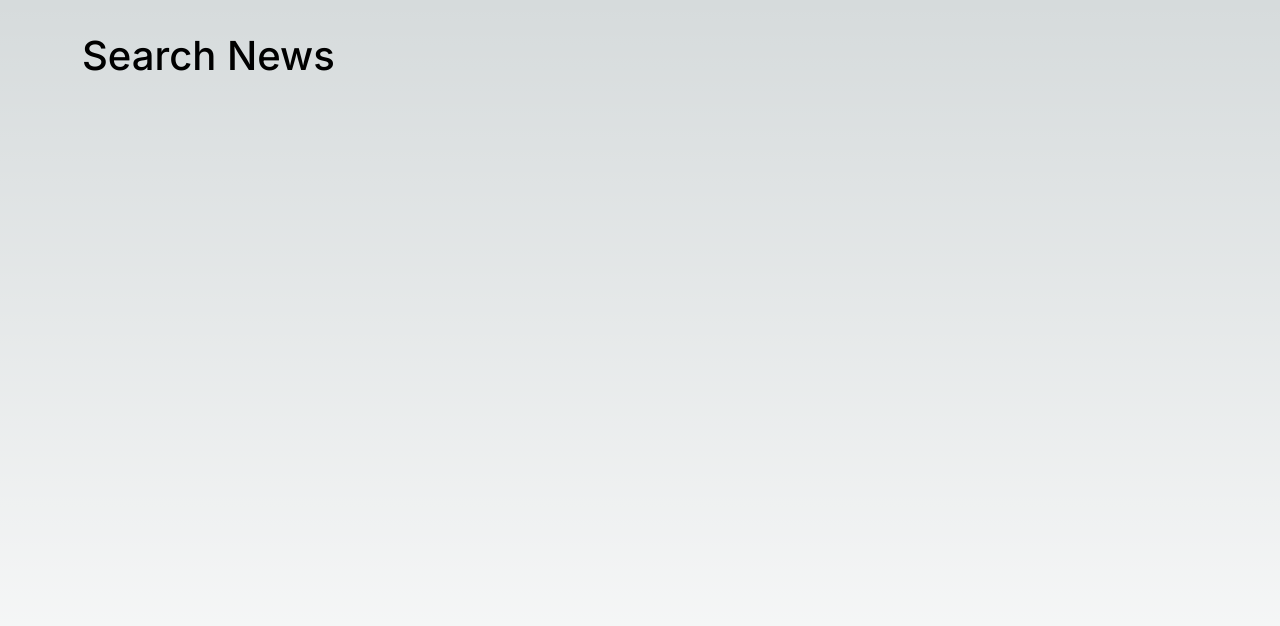
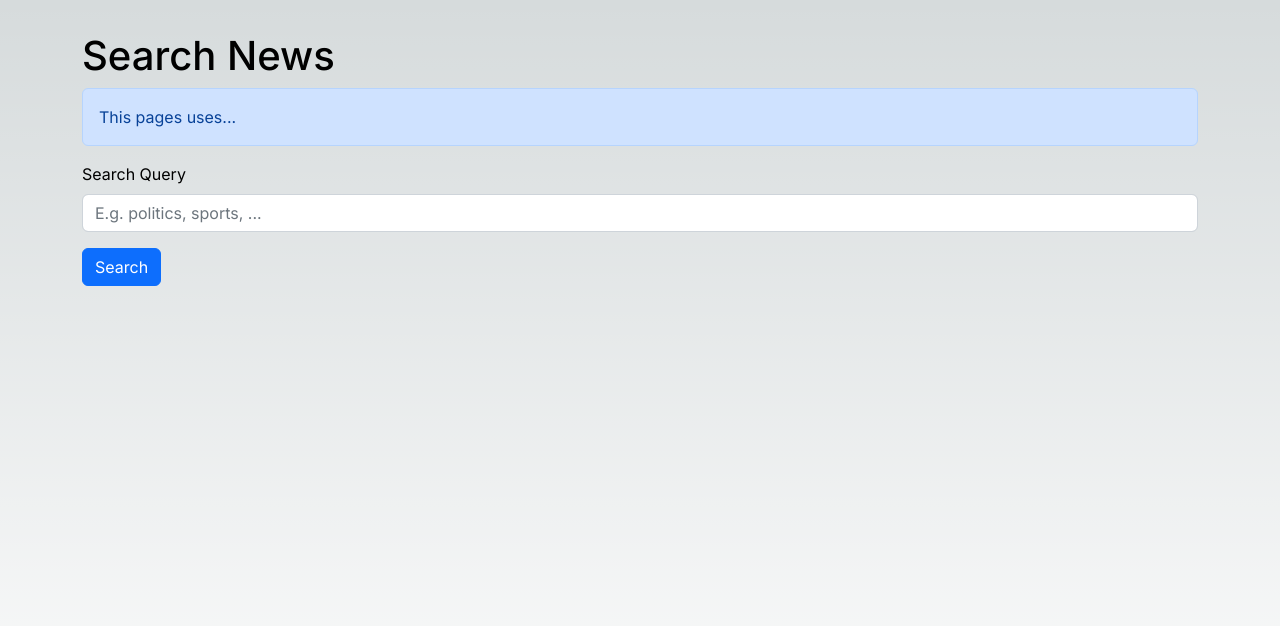
Before and after one commit to SithumDilanga/nextjs_news_article_website, a Next.js app: page /search in a window 1280 px wide. Shown: the top 626 px of the page. Built offline with nearby package versions, Linux system fonts and the light colour scheme.

Commit message:
API routes & client side rendering

```diff
--- a/pages/api/hello.ts
+++ /dev/null
@@ -1,13 +0,0 @@
-// Next.js API route support: https://nextjs.org/docs/api-routes/introduction
-import type { NextApiRequest, NextApiResponse } from 'next'
-
-type Data = {
-  name: string
-}
-
-export default function handler(
-  req: NextApiRequest,
-  res: NextApiResponse<Data>
-) {
-  res.status(200).json({ name: 'John Doe' })
-}
--- /dev/null
+++ b/pages/api/search-news.ts
@@ -0,0 +1,21 @@
+// Next.js API route support: https://nextjs.org/docs/api-routes/introduction
+import { NewsResponse } from '@/models/NewsArticles';
+import type { NextApiRequest, NextApiResponse } from 'next'
+
+export default async function handler(
+  req: NextApiRequest,
+  res: NextApiResponse
+) {
+
+  const searchQuery = req.query.q?.toString();
+
+  if(!searchQuery) {
+    return res.status(400).json({ error: "Please provide a search query" });
+  }
+
+  const response = await fetch(`https://newsapi.org/v2/everything?q=${searchQuery}&apiKey=${process.env.NEWS_API_KEY}`);
+
+  const newsResponse: NewsResponse = await response.json();
+
+  res.status(200).json(newsResponse.articles)
+}
--- a/pages/search.tsx
+++ b/pages/search.tsx
@@ -1,10 +1,73 @@
+import NewsArticleGrid from "@/components/NewsArticleGrid";
+import { NewsArticle } from "@/models/NewsArticles";
+import Head from "next/head";
+import { FormEvent, use, useState } from "react";
+import { Alert, Button, Form, Spinner } from "react-bootstrap";
+
 const SearchNewsPage = () => {
+
+  const [searchResults, setSearchResults] = useState<NewsArticle[] | null>(null);
+  const [searchResultsLoading, setSearchResultsLoading] = useState(false);
+  const [searchResultsLoadingIsError, setSearchResultsLoadingIsError] = useState(false);
+
+  async function handleSubmit(e: FormEvent<HTMLFormElement>) {
+    e.preventDefault(); // to prevent page from refreshing when submit
+    const formData = new FormData(e.target as HTMLFormElement);
+    const searchQuery = formData.get("searchQuery")?.toString().trim();
+
+    if(searchQuery) {
+      try {
+
+        setSearchResults(null);
+        setSearchResultsLoadingIsError(false)
+        setSearchResultsLoading(true);
+        const response = await fetch(`/api/search-news?q=${searchQuery}`);
+        const articles: NewsArticle[] = await response.json();
+        setSearchResults(articles);
+
+      } catch (error) {
+        console.error(error);
+        setSearchResultsLoadingIsError(true);
+      } finally {
+        setSearchResultsLoading(false)
+      }
+    }
+
+  }
+
+
   return (
+    <>
+    <Head>
+      <title key="title">Search News - NextJS News App</title>
+    </Head>
     <main>
       <h1>
         Search News
       </h1>
+      <Alert>
+        This pages uses...
+      </Alert>
+      <Form onSubmit={handleSubmit}>
+        <Form.Group className="mb-3" controlId="search-input">
+          <Form.Label>Search Query</Form.Label>
+          <Form.Control
+            name="searchQuery"
+            placeholder="E.g. politics, sports, ..."
+          />
+        </Form.Group>
+        <Button type="submit" className="mb-3" disabled={searchResultsLoading}>
+          Search
+        </Button>
+      </Form>
+      <div className="d-flex flex-column align-items-center">
+        {searchResultsLoading && <Spinner animation="border"/>}
+        {searchResultsLoadingIsError && <p>Something went wrong. Please try again</p>}
+        {searchResults?.length === 0 && <p>Nothing found. Try a different query</p>}
+        {searchResults && <NewsArticleGrid articles={searchResults} />}
+      </div>
     </main>
+    </>
   );
 }
 
```
